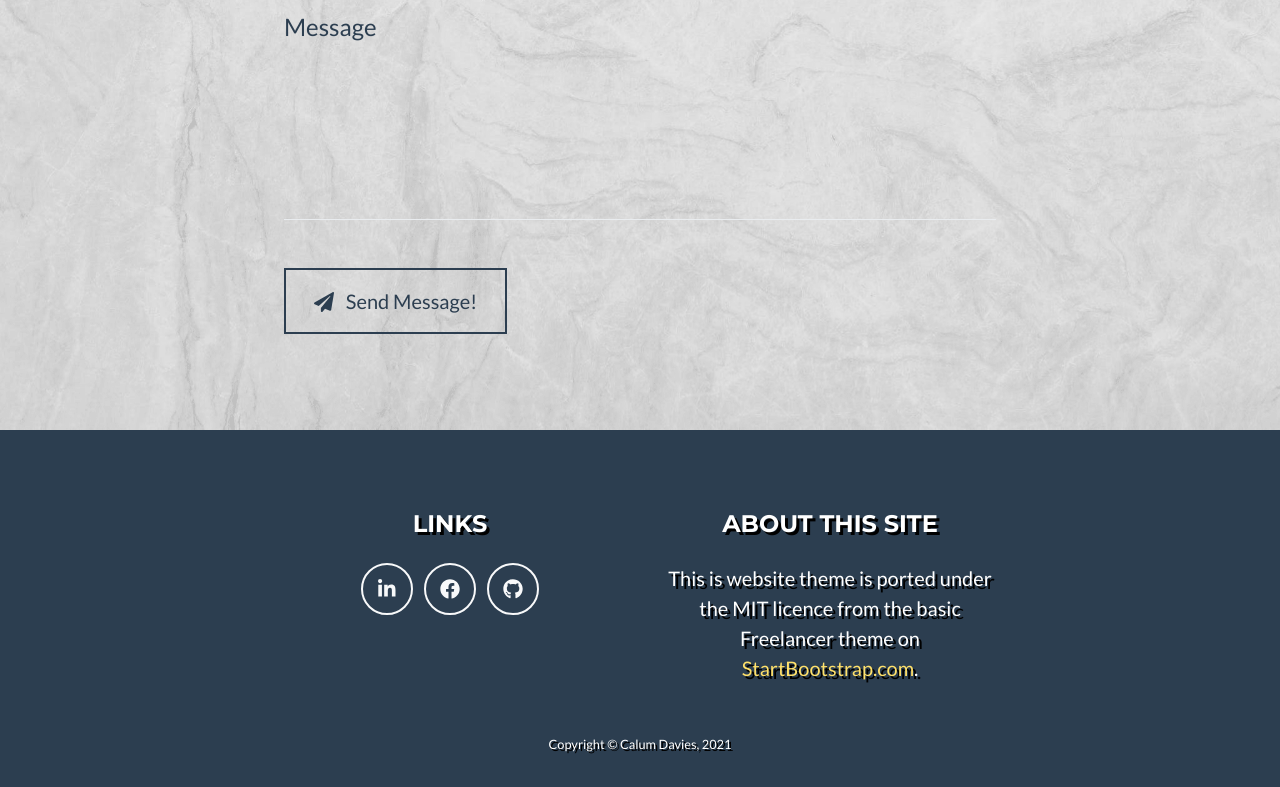
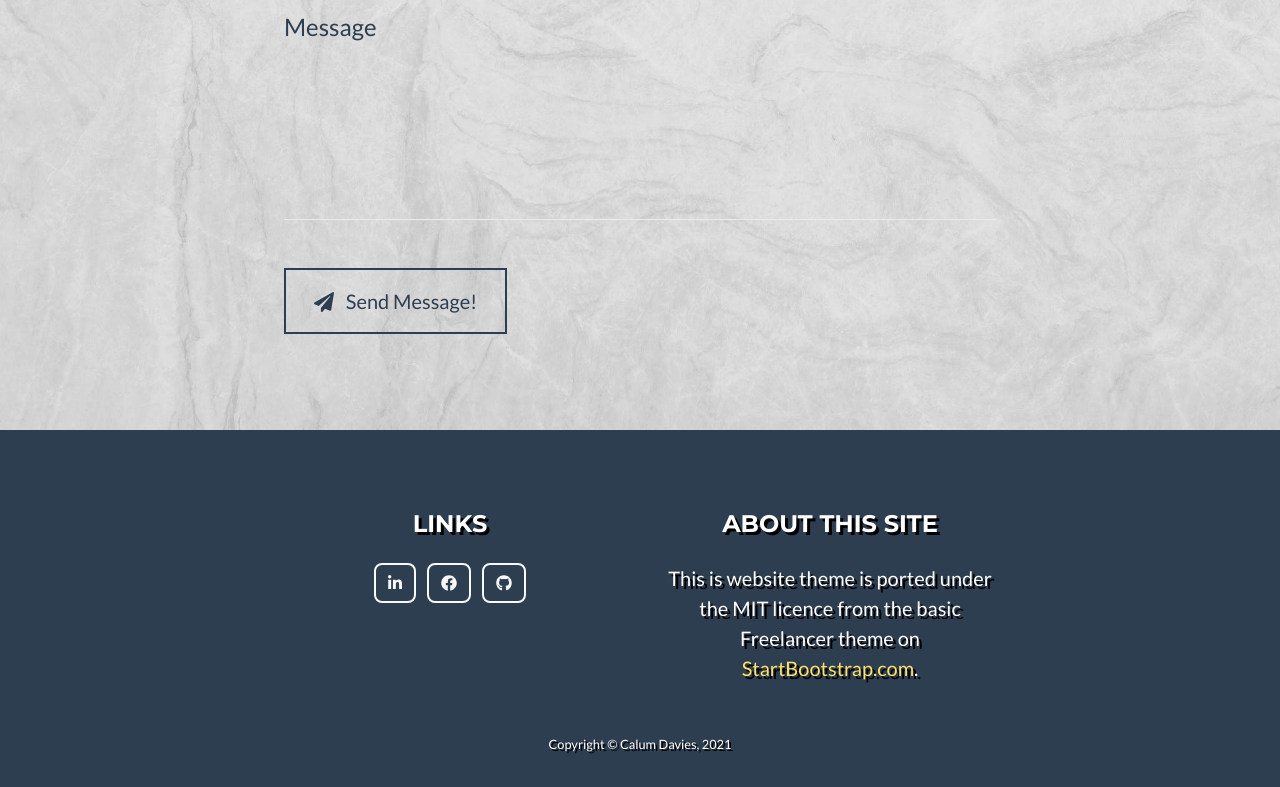
Before and after one commit to calumjdavies/calumjdavies, a website: page index.html in a window 1280 px wide. Shown: the part 4727-5514 px from the top of the page. Drawn offline with nearby package versions, Linux system fonts and the light colour scheme.

Commit message:
Changed bottom social buttons

```diff
--- a/index.html
+++ b/index.html
@@ -304,9 +304,9 @@
                 <!-- Footer Social Icons-->
                 <div class="offset-lg-2 col-lg-4 mb-5 mb-lg-0">
                     <h4 class="text-uppercase mb-4">Links</h4>
-                    <a class="btn btn-outline-light btn-social mx-1" href="https://www.linkedin.com/in/calum-davies-265640191/"><i class="fab fa-linkedin-in"></i></a>
-                    <a class="btn btn-outline-light btn-social mx-1" href="https://www.facebook.com/profile.php?id=100015492995693"><i class="fab fa-facebook"></i></a>
-                    <a class="btn btn-outline-light btn-social mx-1" href="https://github.com/calumjdavies"><i class="fab fa-github"></i></a>
+                    <a class="btn btn-outline-light mx-1" href="https://www.linkedin.com/in/calum-davies-265640191/"><i class="fab fa-linkedin-in"></i></a>
+                    <a class="btn btn-outline-light mx-1" href="https://www.facebook.com/profile.php?id=100015492995693"><i class="fab fa-facebook"></i></a>
+                    <a class="btn btn-outline-light mx-1" href="https://github.com/calumjdavies"><i class="fab fa-github"></i></a>
                 </div>
                 <!-- Footer About Text-->
                 <div class="col-lg-4">
```
